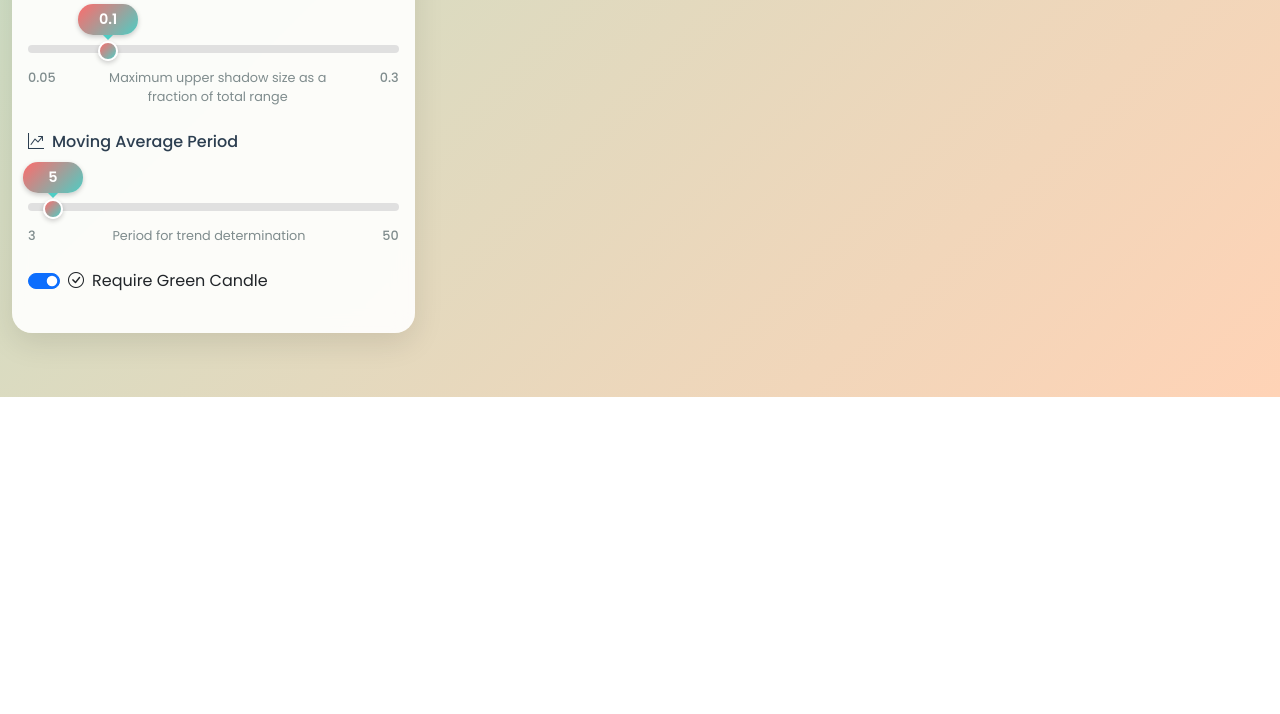
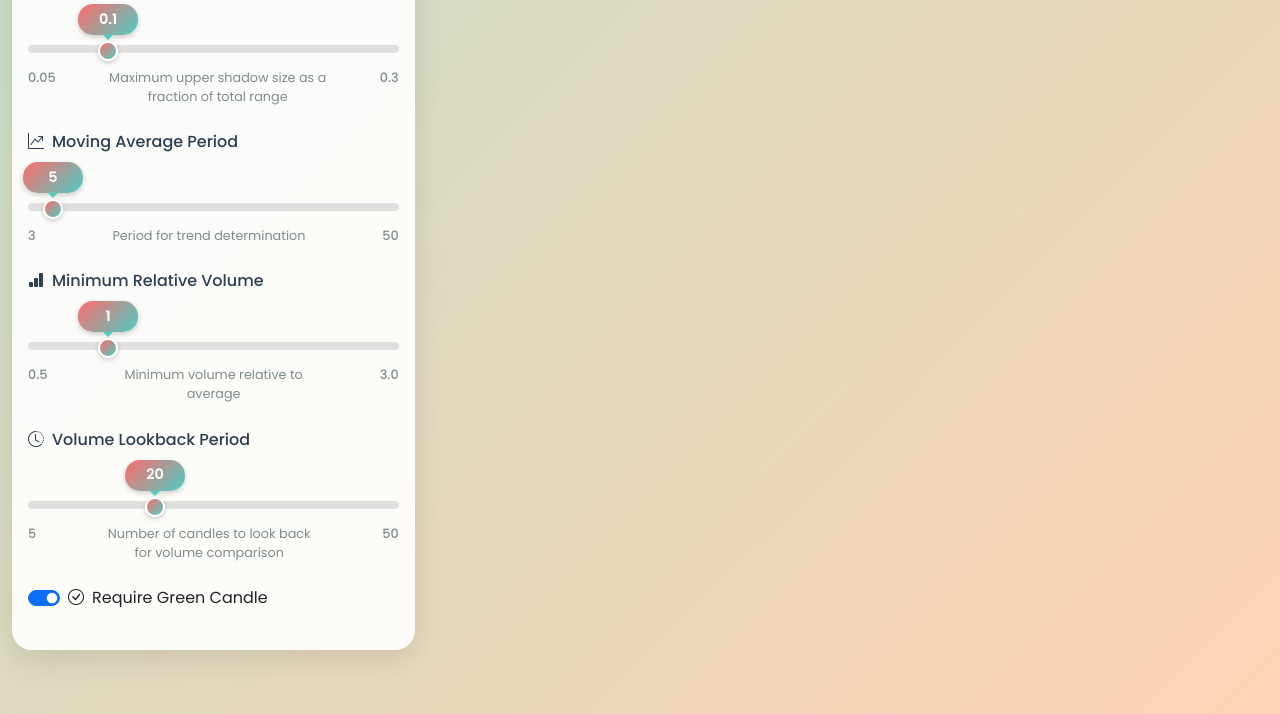
Before and after one commit to GilMatzafi/TradingHub, a Flask app: page /analyzer in a window 1280 px wide. Shown: the part 1398-2112 px from the top of the page. Before the commit the page ends 1795 px from the top, so only its background shows below. Run offline with Flask 3, Linux system fonts and the light colour scheme.

Commit message:
add relative volume to hammer strategy

```diff
--- a/tradinghub/models/dto/pattern_params.py
+++ b/tradinghub/models/dto/pattern_params.py
@@ -9,6 +9,8 @@ class PatternParams:
     upper_shadow_ratio: float = 0.1
     ma_period: int = 5
     require_green: bool = True
+    min_relative_volume: float = 1.0
+    volume_lookback: int = 20
 
 @dataclass
 class AnalysisRequest:
--- a/tradinghub/routes/main.py
+++ b/tradinghub/routes/main.py
@@ -30,7 +30,9 @@ def analyze():
             lower_shadow_ratio=float(data.get('lower_shadow_ratio', 2.0)),
             upper_shadow_ratio=float(data.get('upper_shadow_ratio', 0.1)),
             ma_period=int(data.get('ma_period', 5)),
-            require_green=data.get('require_green', True)
+            require_green=data.get('require_green', True),
+            min_relative_volume=float(data.get('min_relative_volume', 1.0)),
+            volume_lookback=int(data.get('volume_lookback', 20))
         )
 
         # Create analysis request
--- a/tradinghub/static/js/main.js
+++ b/tradinghub/static/js/main.js
@@ -185,7 +185,9 @@ document.addEventListener('DOMContentLoaded', function() {
             lower_shadow_ratio: document.getElementById('lower_shadow_ratio').value,
             upper_shadow_ratio: document.getElementById('upper_shadow_ratio').value,
             ma_period: document.getElementById('ma_period').value,
-            require_green: document.getElementById('require_green').checked
+            require_green: document.getElementById('require_green').checked,
+            min_relative_volume: document.getElementById('min_relative_volume').value,
+            volume_lookback: document.getElementById('volume_lookback').value
         };
 
         // Send request to server
--- a/tradinghub/templates/analyzer.html
+++ b/tradinghub/templates/analyzer.html
@@ -84,6 +84,36 @@
                         </div>
                     </div>
 
+                    <div class="mb-4">
+                        <label for="min_relative_volume" class="form-label">
+                            <i class="bi bi-bar-chart-fill me-2"></i>Minimum Relative Volume
+                        </label>
+                        <div class="range-container">
+                            <div class="range-value">1.0</div>
+                            <input type="range" class="form-range" id="min_relative_volume" value="1.0" step="0.1" min="0.5" max="3.0">
+                            <div class="range-labels">
+                                <span class="min">0.5</span>
+                                <span class="description">Minimum volume relative to average</span>
+                                <span class="max">3.0</span>
+                            </div>
+                        </div>
+                    </div>
+
+                    <div class="mb-4">
+                        <label for="volume_lookback" class="form-label">
+                            <i class="bi bi-clock-history me-2"></i>Volume Lookback Period
+                        </label>
+                        <div class="range-container">
+                            <div class="range-value">20</div>
+                            <input type="range" class="form-range" id="volume_lookback" value="20" min="5" max="50">
+                            <div class="range-labels">
+                                <span class="min">5</span>
+                                <span class="description">Number of candles to look back for volume comparison</span>
+                                <span class="max">50</span>
+                            </div>
+                        </div>
+                    </div>
+
                     <div class="mb-4 form-check form-switch">
                         <input type="checkbox" class="form-check-input" id="require_green" checked>
                         <label class="form-check-label" for="require_green">
--- a/tradinghub/utils/candlestick_utils.py
+++ b/tradinghub/utils/candlestick_utils.py
@@ -22,6 +22,12 @@ class CandlestickUtils:
         df['body_size'] = abs(df['body'])
         df['total_range'] = df['High'] - df['Low']
         df['is_green'] = df['Close'] > df['Open']
+
+        # Add volume calculations if Volume column exists
+        if 'Volume' in df.columns:
+            df['volume_ma'] = df['Volume'].rolling(window=20).mean()
+            df['relative_volume'] = df['Volume'] / df['volume_ma']
+
         return df
 
     @staticmethod
```
Also changed, not shown: tradinghub/models/patterns/hammer_pattern.py (+9 -0 lines).
